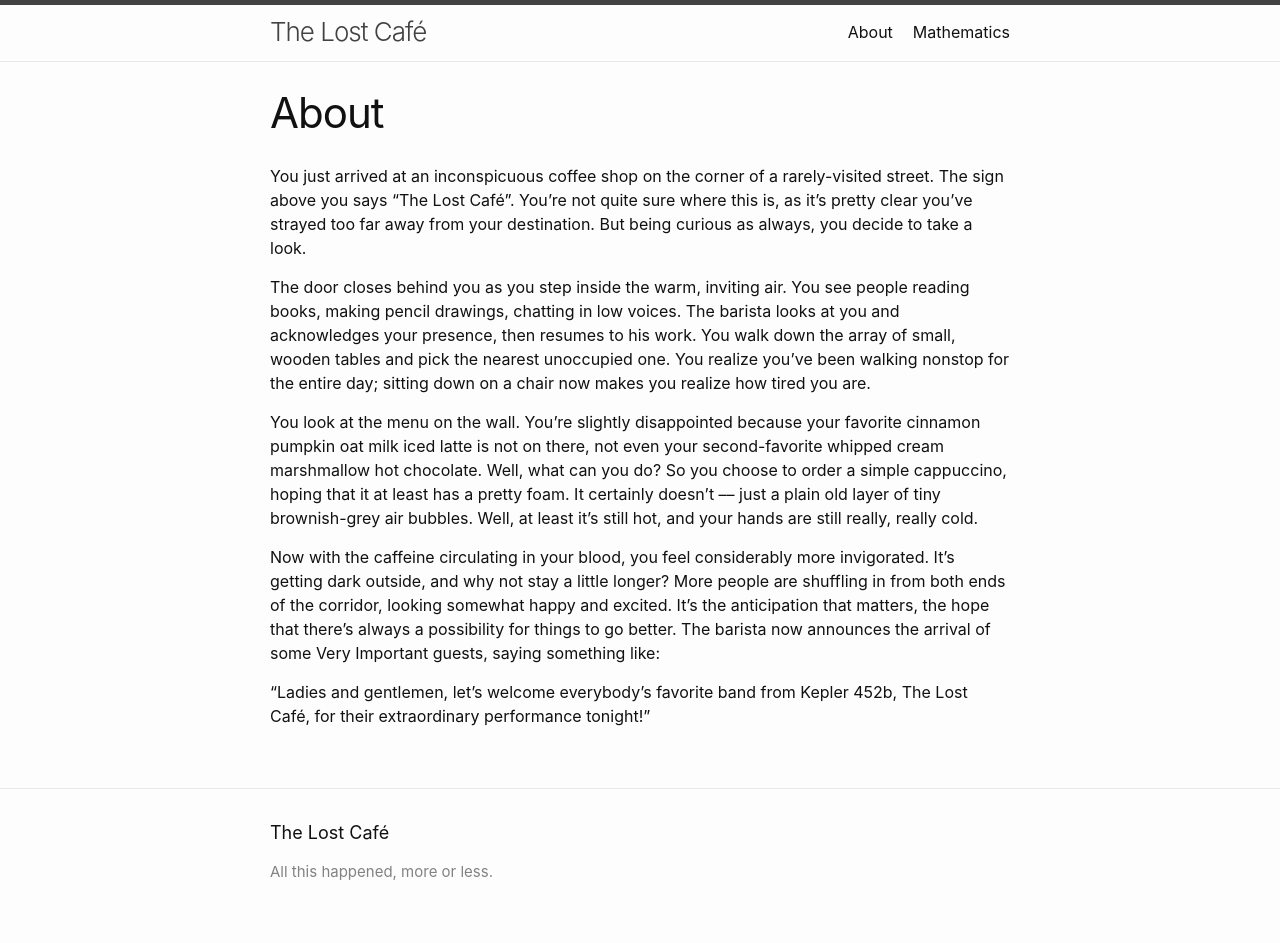
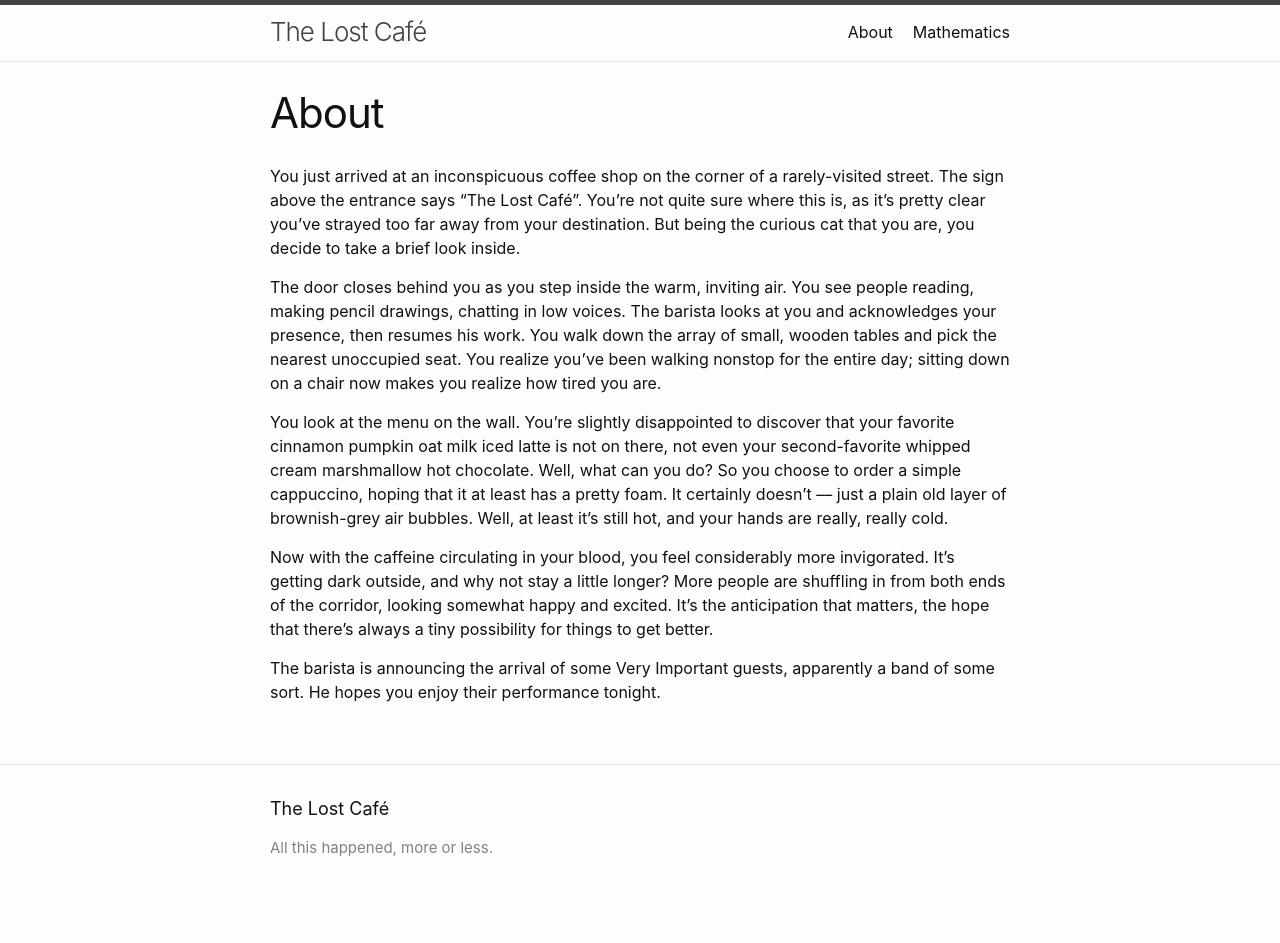
Before and after one commit to chry-santhemum/chry-santhemum.github.io, a Jekyll site: the page built from docs/about.markdown, in a window 1280 px wide. Built offline with Jekyll 4.4.1, drawn with Linux system fonts in a browser that asks for light colours; after the commit the page ends 919 px from its top, so only the background shows below that.

Commit message:
Update about.markdown

```diff
--- a/docs/about.markdown
+++ b/docs/about.markdown
@@ -4,12 +4,12 @@ title: About
 permalink: /about/
 ---
 
-You just arrived at an inconspicuous coffee shop on the corner of a rarely-visited street. The sign above you says "The Lost Café". You're not quite sure where this is, as it's pretty clear you've strayed too far away from your destination. But being curious as always, you decide to take a look.
+You just arrived at an inconspicuous coffee shop on the corner of a rarely-visited street. The sign above the entrance says "The Lost Café". You're not quite sure where this is, as it's pretty clear you've strayed too far away from your destination. But being the curious cat that you are, you decide to take a brief look inside.
 
-The door closes behind you as you step inside the warm, inviting air. You see people reading books, making pencil drawings, chatting in low voices. The barista looks at you and acknowledges your presence, then resumes to his work. You walk down the array of small, wooden tables and pick the nearest unoccupied one. You realize you've been walking nonstop for the entire day; sitting down on a chair now makes you realize how tired you are.
+The door closes behind you as you step inside the warm, inviting air. You see people reading, making pencil drawings, chatting in low voices. The barista looks at you and acknowledges your presence, then resumes his work. You walk down the array of small, wooden tables and pick the nearest unoccupied seat. You realize you've been walking nonstop for the entire day; sitting down on a chair now makes you realize how tired you are.
 
-You look at the menu on the wall. You're slightly disappointed because your favorite cinnamon pumpkin oat milk iced latte is not on there, not even your second-favorite whipped cream marshmallow hot chocolate. Well, what can you do? So you choose to order a simple cappuccino, hoping that it at least has a pretty foam. It certainly doesn't –– just a plain old layer of tiny brownish-grey air bubbles. Well, at least it's still hot, and your hands are still really, really cold.
+You look at the menu on the wall. You're slightly disappointed to discover that your favorite cinnamon pumpkin oat milk iced latte is not on there, not even your second-favorite whipped cream marshmallow hot chocolate. Well, what can you do? So you choose to order a simple cappuccino, hoping that it at least has a pretty foam. It certainly doesn't –– just a plain old layer of brownish-grey air bubbles. Well, at least it's still hot, and your hands are really, really cold.
 
-Now with the caffeine circulating in your blood, you feel considerably more invigorated. It's getting dark outside, and why not stay a little longer? More people are shuffling in from both ends of the corridor, looking somewhat happy and excited. It's the anticipation that matters, the hope that there's always a possibility for things to go better. The barista now announces the arrival of some Very Important guests, saying something like:
+Now with the caffeine circulating in your blood, you feel considerably more invigorated. It's getting dark outside, and why not stay a little longer? More people are shuffling in from both ends of the corridor, looking somewhat happy and excited. It's the anticipation that matters, the hope that there's always a tiny possibility for things to get better.
 
-"Ladies and gentlemen, let's welcome everybody's favorite band from Kepler 452b, The Lost Café, for their extraordinary performance tonight!"
+The barista is announcing the arrival of some Very Important guests, apparently a band of some sort. He hopes you enjoy their performance tonight.
```
